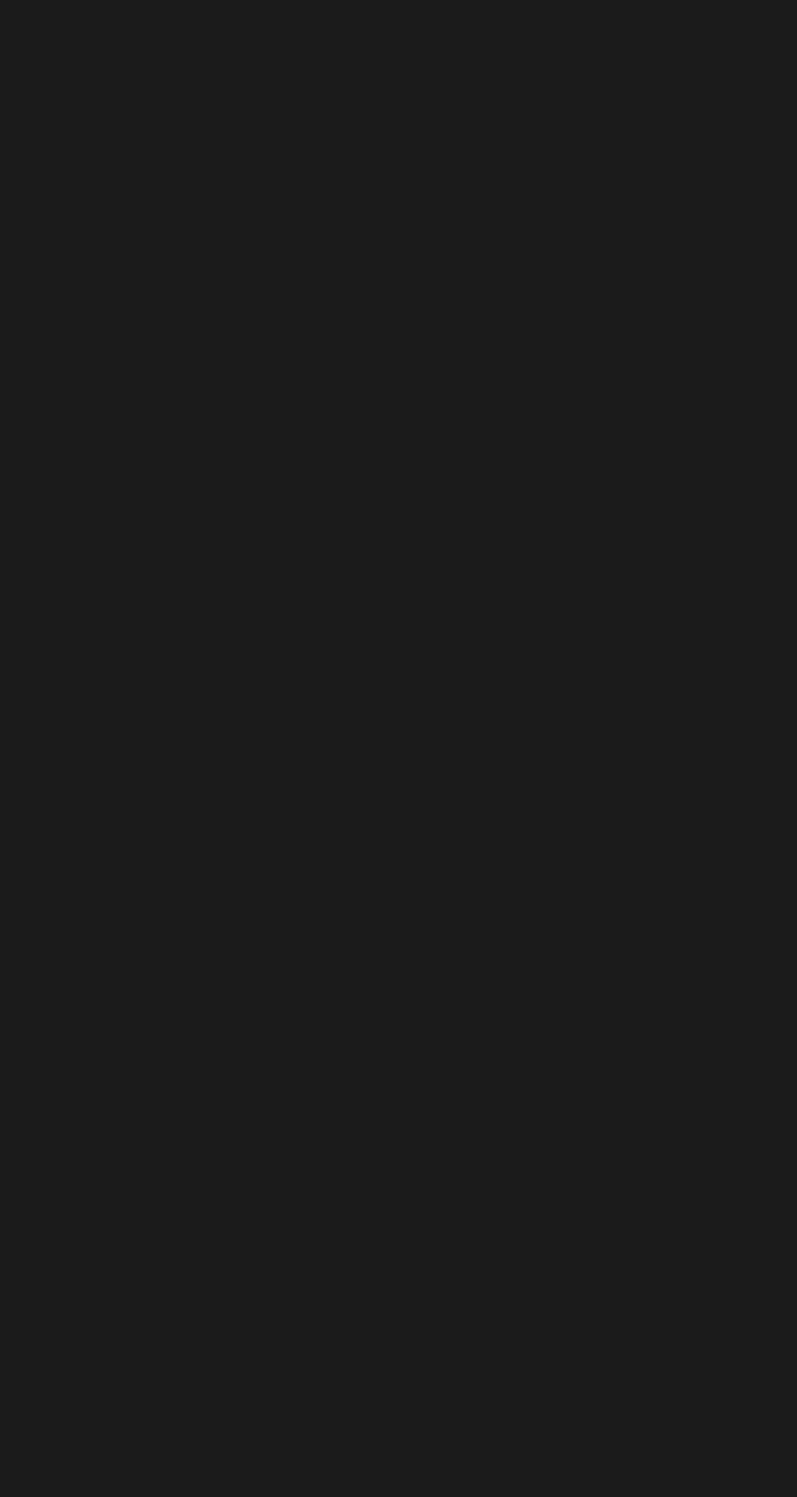
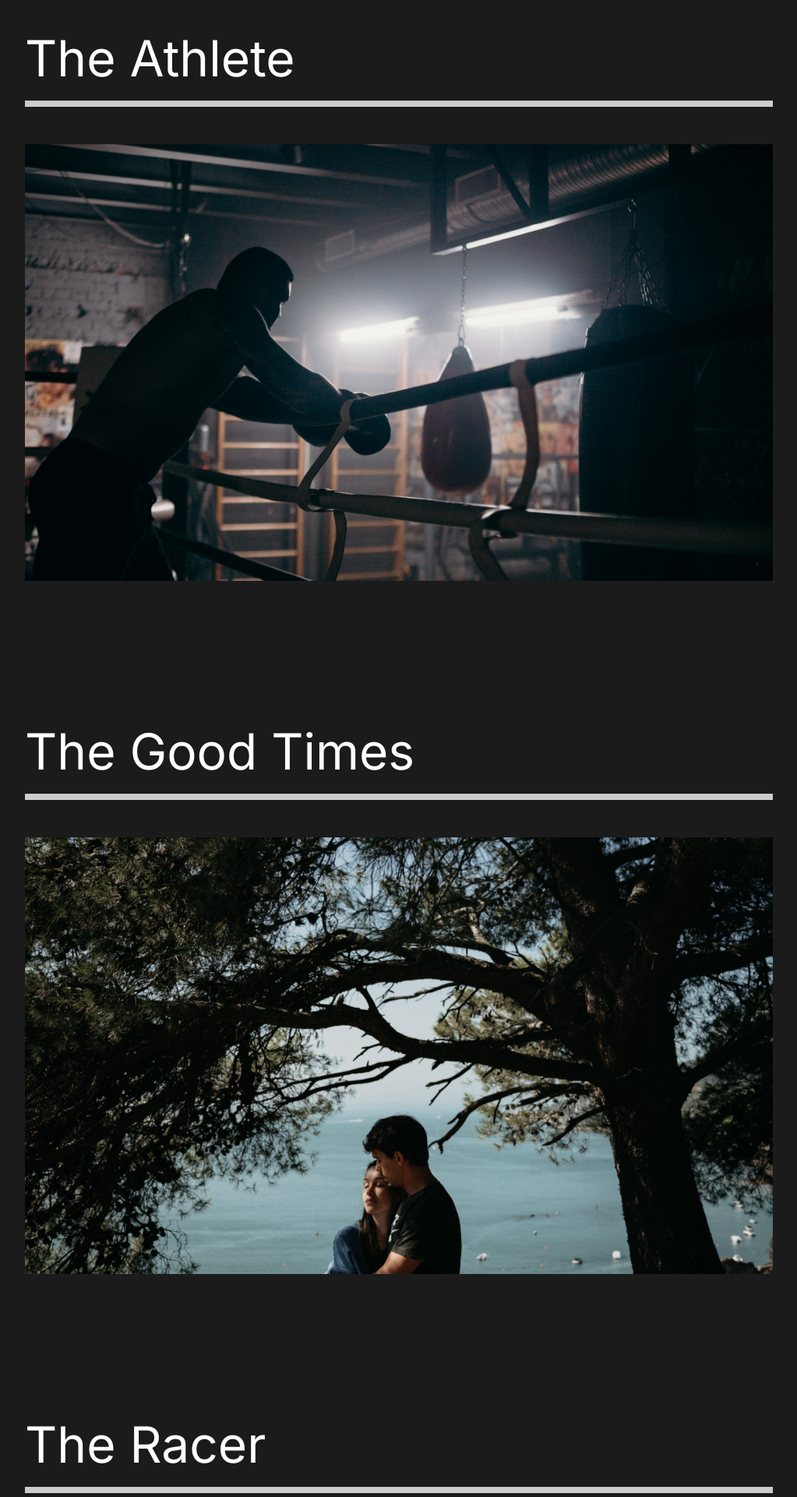
Before and after one commit to sand-zi/portfolio-indev, a React (Create React App) app: page /#/projects in a window 1280 px wide. Shown: the part 140-2060 px from the top of the page at 78% size, without its empty margins (128-1151 px from the left). Before the commit the page ends 800 px from the top, so only its background shows below. Built offline with nearby package versions, Linux system fonts and the light colour scheme.

Commit message:
Project Page added

```diff
--- a/src/components/AppHeader.jsx
+++ b/src/components/AppHeader.jsx
@@ -8,7 +8,7 @@
     return (
         <StyledNav className="app-header">
             <h1>
-                <a className="logo" href="#"> Portfolio inDev</a>
+                <NavLink className="logo" exact to="/"> Portfolio inDev</NavLink>
 
             </h1>
             <ul>
--- a/src/pages/ProjectsPage.jsx
+++ b/src/pages/ProjectsPage.jsx
@@ -1,7 +1,74 @@
+import styled from 'styled-components'
+import { Link } from 'react-router-dom'
+// Images
+import athlete from '../assets/images/athlete-small.png'
+import goodtimes from '../assets/images/goodtimes-small.png'
+import theracer from '../assets/images/theracer-small.png'
+
+
+
+
 export const ProjectsPage = () => {
     return (
-        <section className="projects-page">
-            Projects Page
-        </section>
+        <StyledProjectPage className="projects-page">
+            <StyledProjectPreview className='project-preview'>
+                <h2>The Athlete</h2>
+                <div className="line"></div>
+                <Link to='/'>
+                    <img src={athlete} alt="athlete" />
+                </Link>
+
+            </StyledProjectPreview>
+
+            <StyledProjectPreview className='project-preview'>
+                <h2>The Good Times</h2>
+                <div className="line"></div>
+                <Link to='/'>
+                    <img src={goodtimes} alt="goodtimes" />
+                </Link>
+
+            </StyledProjectPreview>
+            <StyledProjectPreview className='project-preview'>
+                <h2>The Racer</h2>
+                <div className="line"></div>
+                <Link to='/'>
+                    <img src={theracer} alt="racer" />
+                </Link>
+
+            </StyledProjectPreview>
+
+
+
+        </StyledProjectPage>
     )
 }
+
+
+const StyledProjectPage = styled.section`
+min-height: 100vh;
+overflow: hidden;
+padding: 5rem 10rem;
+
+h2{
+    padding: 1rem 0rem;
+}
+
+`
+
+
+const StyledProjectPreview = styled.div`
+padding-bottom: 10rem;
+
+.line{
+    height: 0.5rem;
+    background: #cccccc;
+    margin-bottom: 3rem ;
+}
+
+img{
+    width: 100%;
+    height: 70vh;
+    object-fit: cover;
+}
+
+`
```
